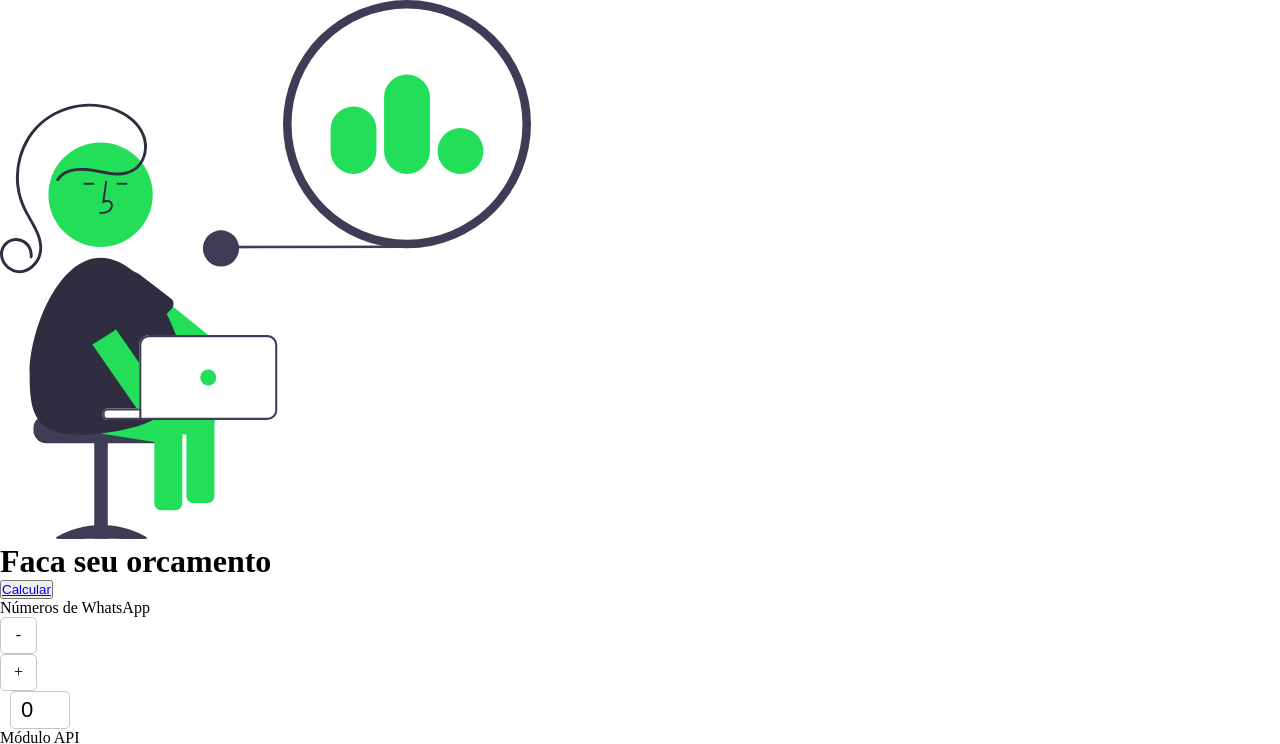
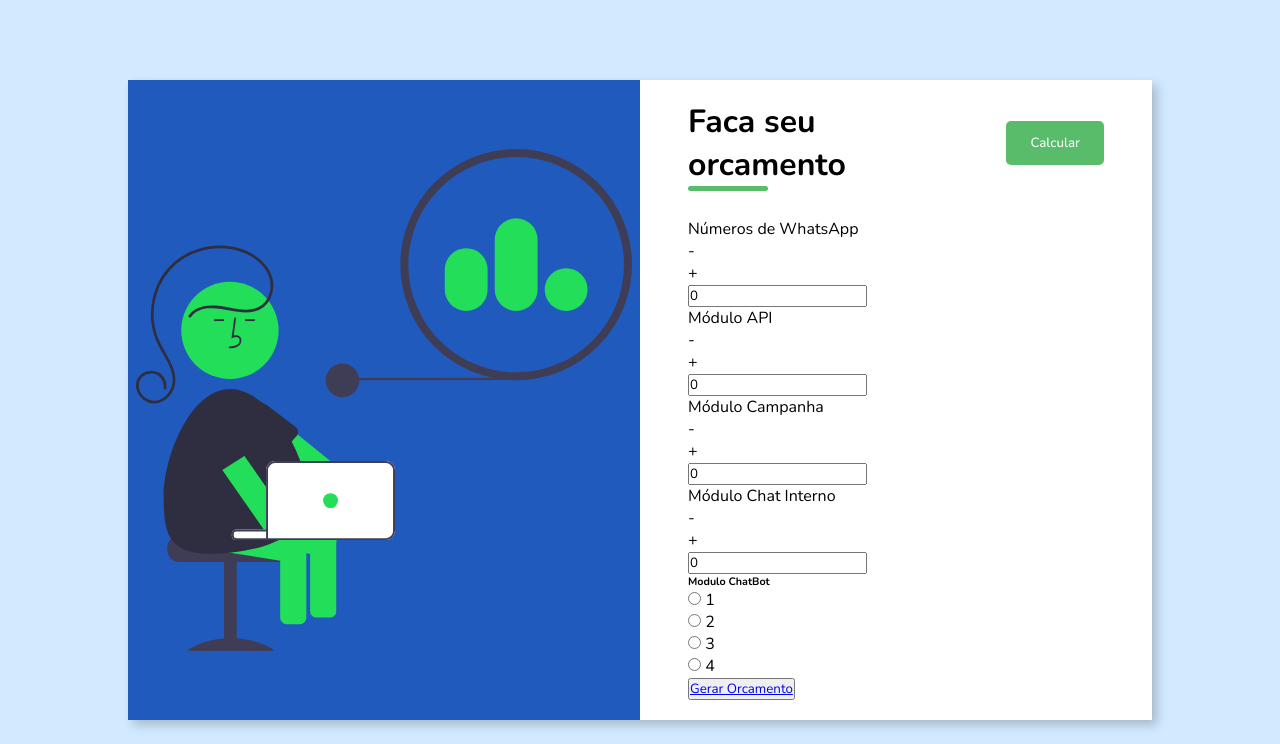
Before and after one commit to tiagodelima-sc/form-studio, a plain HTML site: page index.html in a window 1280 px wide. Shown: the top 744 px of the page. Drawn offline with nearby package versions, Linux system fonts and the light colour scheme.

Commit message:
estilizando css (part 1)

```diff
--- a/assets/css/style.css
+++ b/assets/css/style.css
@@ -1,15 +1,98 @@
+@import url("https://fonts.googleapis.com/css2?family=Nunito:wght@300;400;500;700;800&display=swap");
+
 *::before,
 *::after {
   box-sizing: border-box;
 }
 
 * {
-  position: relative;
+  font-family: "Nunito", sans-serif;
   box-sizing: border-box;
   margin: 0;
   padding: 0;
 }
 
+body {
+  width: 100%;
+  height: 100vh;
+  display: flex;
+  justify-content: center;
+  align-items: center;
+  background: #d2eaff;
+}
+
+.container {
+  width: 80%;
+  height: 80vh;
+  display: flex;
+  box-shadow: 5px 5px 10px rgba(0, 0, 0, 0.212);
+}
+
+.form-image {
+  width: 50%;
+  display: flex;
+  justify-content: center;
+  align-items: center;
+  background-color: #205abd;
+  padding: 1rem;
+}
+
+.form-image img {
+  width: 31rem;
+}
+
+.form {
+  width: 50%;
+  display: flex;
+  justify-content: center;
+  align-items: center;
+  flex-direction: column;
+  background-color: #fff;
+  padding: 3rem;
+}
+
+.form-header {
+  margin-bottom: 2rem;
+  display: flex;
+  justify-content: space-between;
+}
+
+.login-button {
+  display: flex;
+  align-items: center;
+}
+
+.login-button button {
+  border: none;
+  background-color: #59bc6b;
+  padding: 0.8rem 1.5rem;
+  margin-left: 50px;
+  border-radius: 5px;
+  cursor: pointer;
+}
+
+.login-button button:hover {
+  background-color: #59bc6b81;
+}
+
+.login-button button a {
+  text-decoration: none;
+  color: #fff;
+  font-weight: 500;
+}
+
+.form-header h1::after {
+  content: "";
+  display: block;
+  width: 5rem;
+  height: 0.3rem;
+  background-color: #59bc6b;
+  margin: 0 auto;
+  position: absolute;
+  border-radius: 10px;
+}
+
+/*
 .input-box .button {
   width: 37px;
   height: 37px;
@@ -34,3 +117,4 @@
   font-size: 22px;
   margin: 0 10px;
 }
+*/
```
